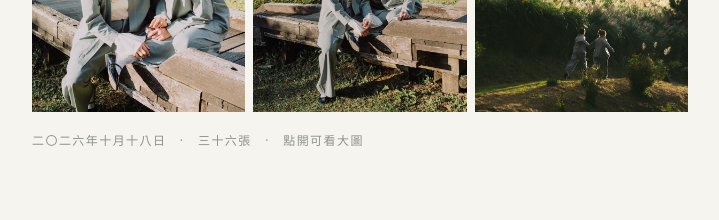
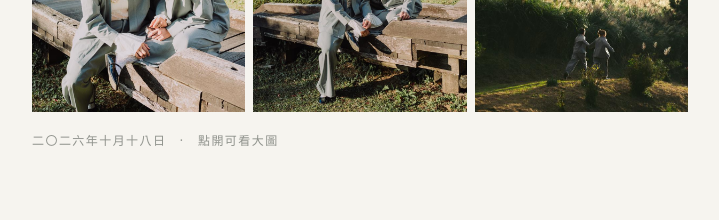
Before and after one commit to perfumeshopgo/jaisy-ken-wedding, a plain HTML site: page jaisy-ken-wedding.html in a window 1280 px wide. Shown: the part 5980-6200 px from the top of the page, without its empty margins (280-999 px from the left). Drawn offline with Linux system fonts and the light colour scheme; animation ran at ten frames a second; a web font is replaced by a local one.

Commit message:
相冊說明不再寫張數

```diff
--- a/jaisy-ken-wedding.html
+++ b/jaisy-ken-wedding.html
@@ -870,7 +870,7 @@ a{ color:var(--sage); text-decoration:none; }
         <img src="assets/album-36.jpg" alt="山腰芒草之間，兩個小小的身影" loading="lazy"></button></li>
     </ul>
 
-    <p class="album-note">二〇二六年十月十八日　·　三十六張　·　點開可看大圖</p>
+    <p class="album-note">二〇二六年十月十八日　·　點開可看大圖</p>
   </section>
 
   <!-- ============ 回覆 ============ -->
```
